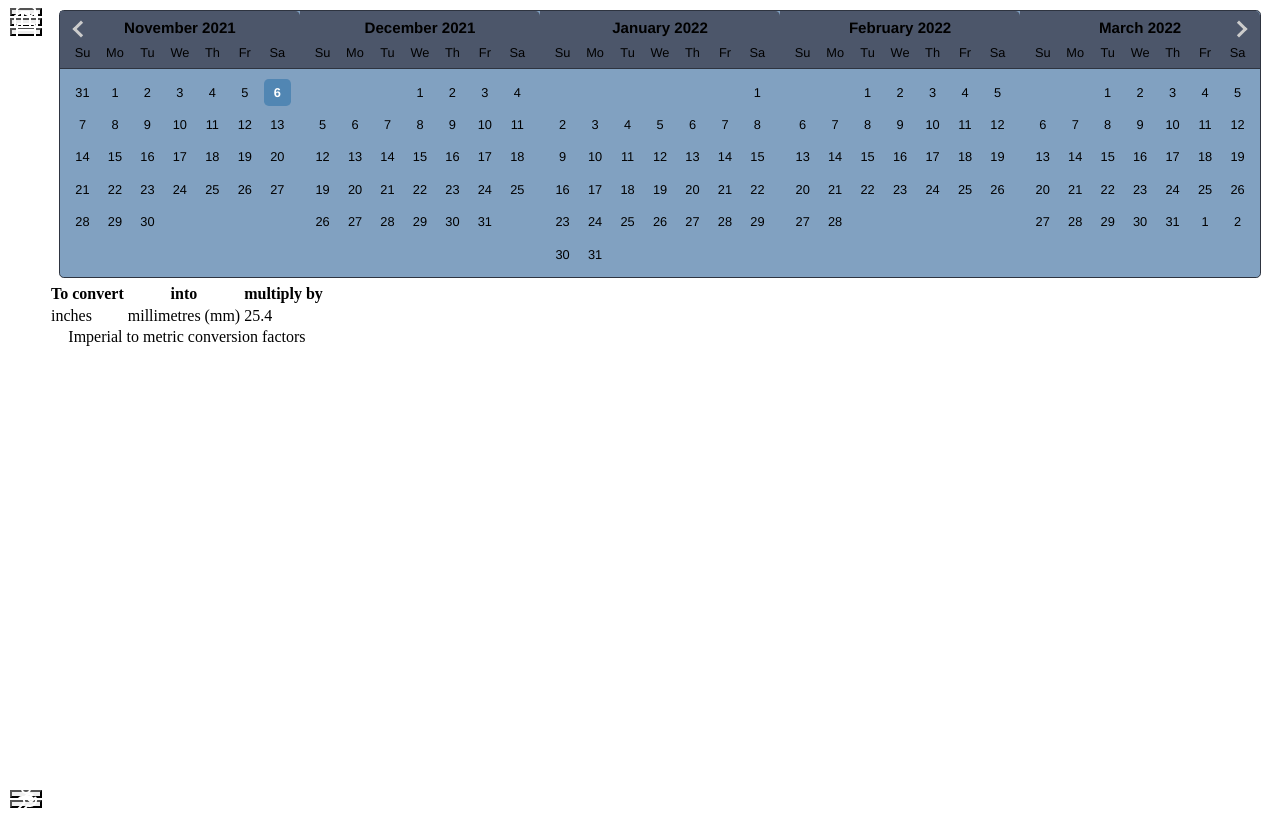
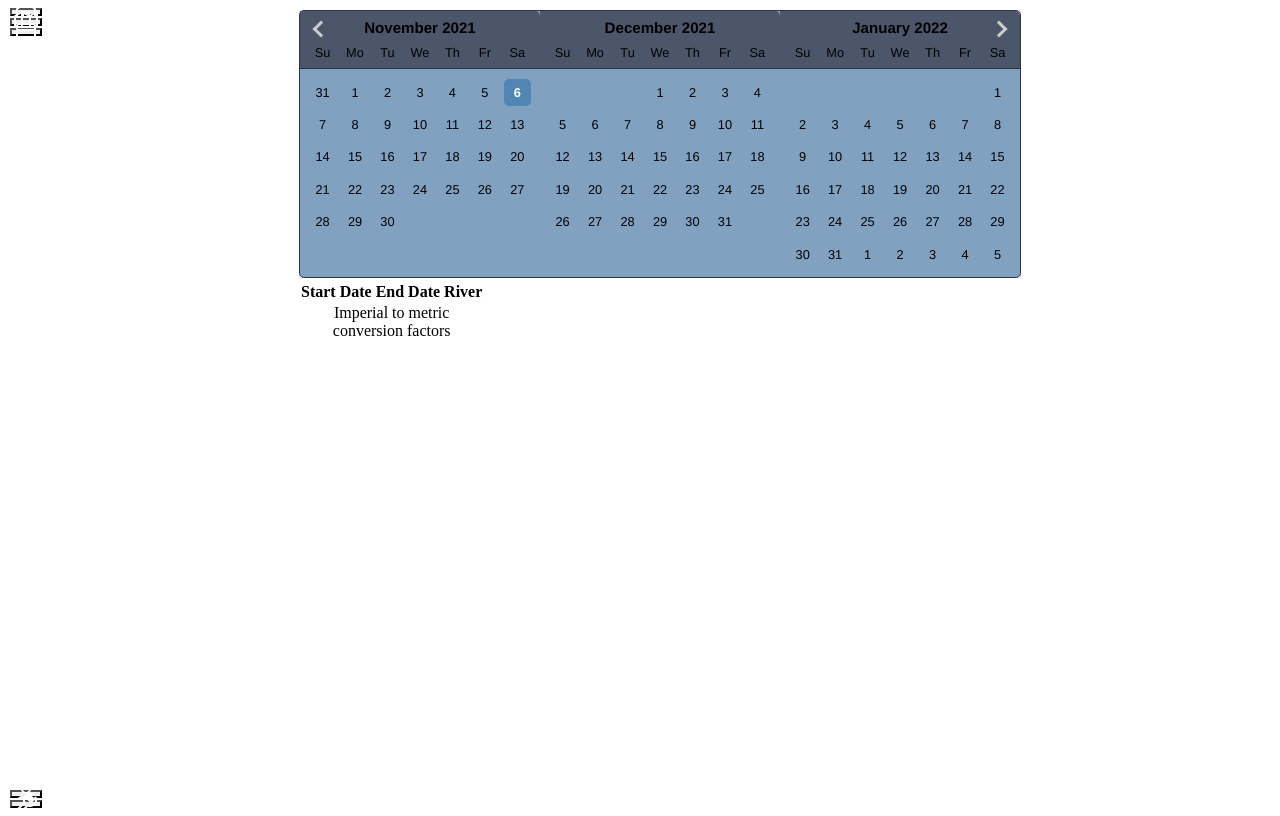
Before and after one commit to funpowski/tethys, a React (Create React App) app in the folder frontend/: page / in a window 1280 px wide. Both pictures are taken after a click on the button 26 px from the left and 32 px from the top of the page. Built offline with nearby package versions, Linux system fonts and the light colour scheme; the HTML template or start-up script is replaced by a standard one.

Commit message:
added in propoer date picking functionality

```diff
--- a/frontend/src/components/Calendar/index.tsx
+++ b/frontend/src/components/Calendar/index.tsx
@@ -1,4 +1,4 @@
-import { Box, Flex, Center } from '@chakra-ui/react'
+import { Box, Flex, Center, Spacer } from '@chakra-ui/react'
 import { Component } from 'react';
 import DatePicker from "react-datepicker";
 import {
@@ -13,19 +13,40 @@ import {
 
 import "./react-datepicker.css";
 
+function TableEntry(props){
+  return (
+    <Tr>
+      <Td>{props.start.toLocaleDateString('en-us')}</Td>
+      <Td>{props.end.toLocaleDateString('en-us')}</Td>
+      <Td>River place holder</Td>
+    </Tr>
+  )
+}
+
 class Calendar extends Component<any, any> {
   constructor(props) {
     super(props);
     this.state = {
       startDate: new Date(),
       endDate: null,
-      calendarMonthDivWidth: 240,
-      viewportWidth: Math.max(document.documentElement.clientWidth || 0, window.innerWidth || 0),
+      tableData:[],
     }
   }
 
-  handleSelect(ranges){
-    console.log(ranges);
+  datePickerChange(dates){
+    const [start, end] = dates;
+    if (end != null){
+      this.setState({
+        tableData: [...this.state.tableData, {
+            start:start,
+            end:end,
+        }]
+      })
+    }
+    this.setState({
+      startDate:start,
+      endDate:end,
+    })
   }
 
   render(){
@@ -35,40 +56,40 @@ class Calendar extends Component<any, any> {
           <Center>
             <DatePicker
               selected={this.state.startDate}
-              onChange={(dates) => {
-                const [start, end] = dates;
-                this.setState({
-                  startDate:start,
-                  endDate:end
-                })
-              }}
+              onChange={(dates) => this.datePickerChange(dates)}
               startDate={this.state.startDate}
               endDate={this.state.endDate}
-              monthsShown={Math.round(this.state.viewportWidth/this.state.calendarMonthDivWidth*0.9)}
+              monthsShown={3}
               selectsRange
               inline
             />
           </Center>
         </Box>
-        <Box w="100%" overflow="auto" flex={1} p={2}>
+        <Flex>
+        <Spacer />
+          <Box w="720px" overflow="auto">
             <Table variant="simple" colorScheme="nordscheme" bg="nord.7">
               <TableCaption>Imperial to metric conversion factors</TableCaption>
               <Thead>
                 <Tr>
-                <Th>To convert</Th>
-                <Th>into</Th>
-                <Th isNumeric>multiply by</Th>
+                  <Th>Start Date</Th>
+                  <Th>End Date</Th>
+                  <Th>River</Th>
                 </Tr>
               </Thead>
               <Tbody>
-              <Tr>
-                <Td>inches</Td>
-                <Td>millimetres (mm)</Td>
-                <Td isNumeric>25.4</Td>
-              </Tr>
+                 {this.state.tableData.map((data, i) =>
+                   <TableEntry
+                      key={i}
+                      start={data.start}
+                      end={data.end}
+                   />
+                 )}
               </Tbody>
             </Table>
           </Box>
+        <Spacer />
+        </Flex>
       </Flex>
     )
   }
```
Lines whose indentation alone changed are shown as unchanged.
